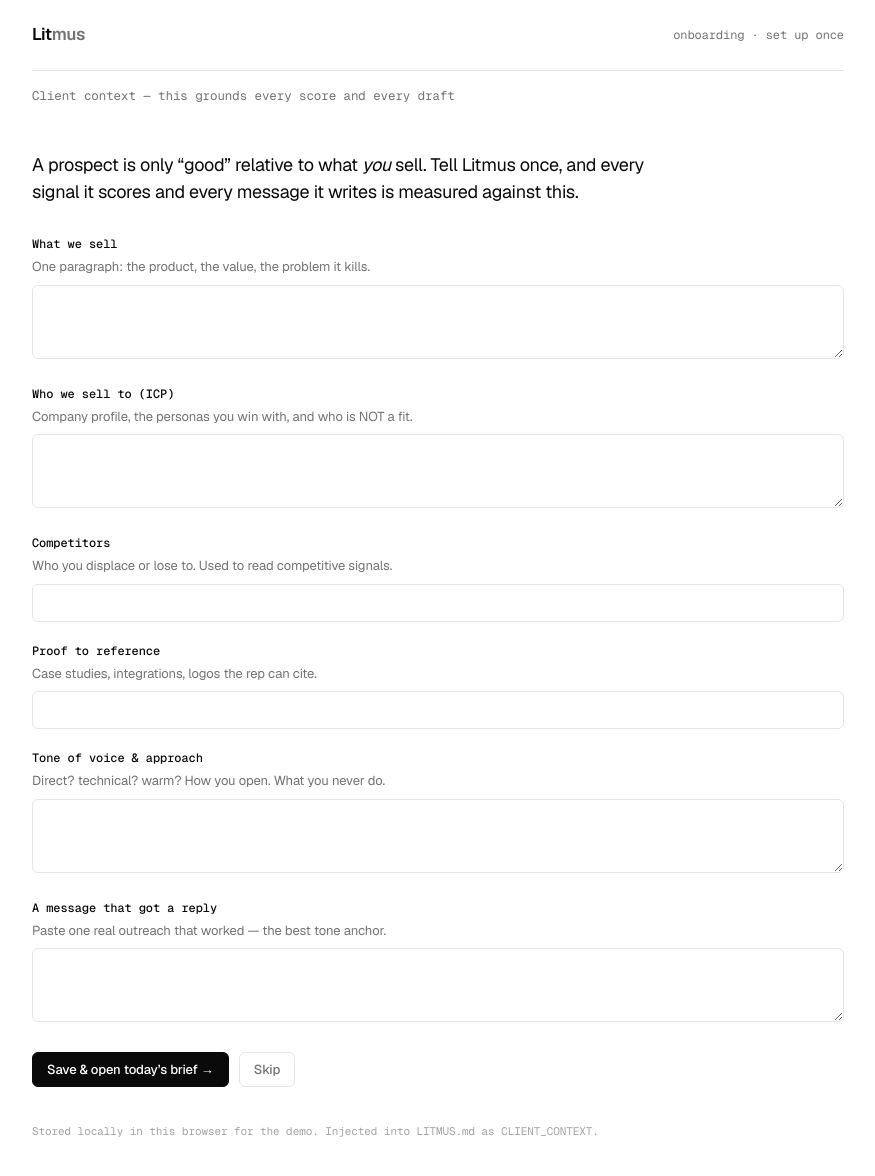
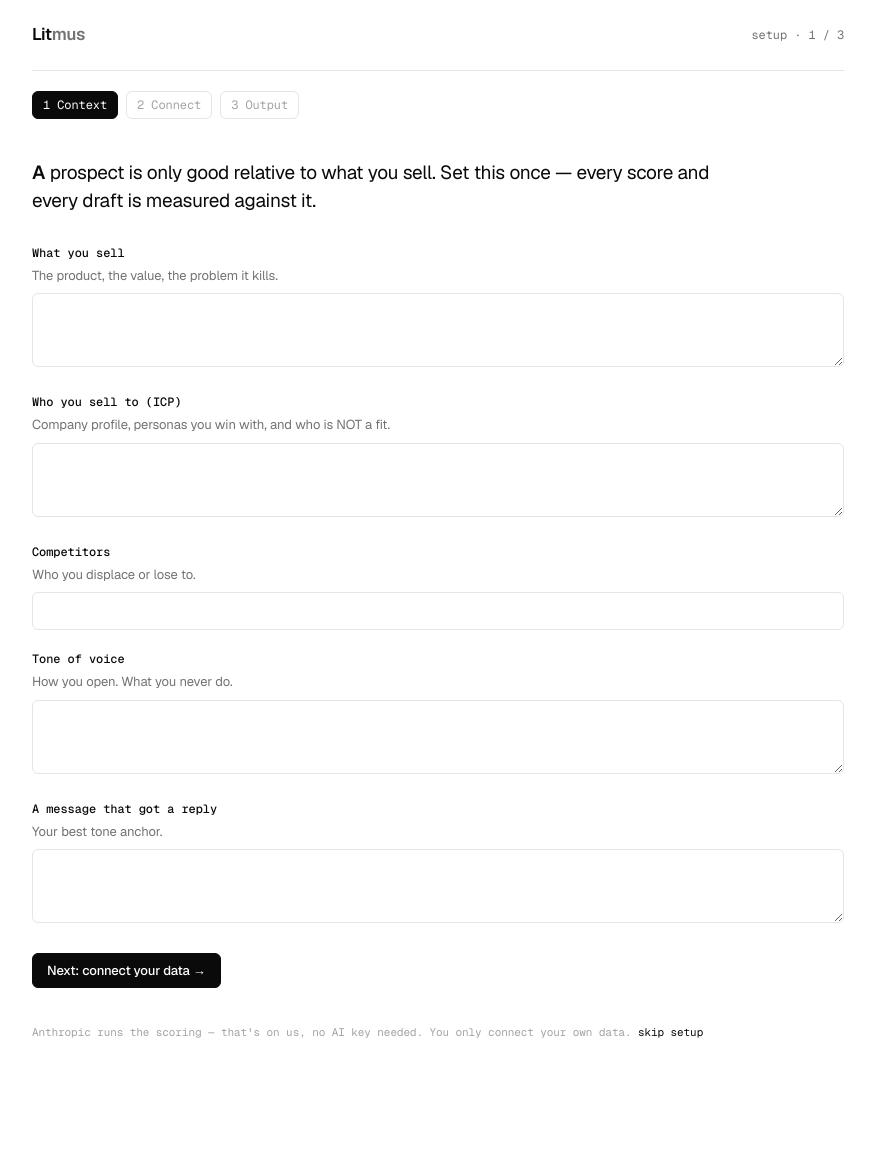
Before and after one commit to Morkeeth/Litmus-Anthropic-gtm, a Next.js app: page /onboarding in a window 1280 px wide. Shown: the top 1176 px of the page, without its empty margins (202-1077 px from the left). After the commit the page ends 1101 px from the top, so only its background shows below. Built offline with nearby package versions, Linux system fonts and the light colour scheme.

Commit message:
stepped onboarding: connect sources (key/MCP) + output config (destination, cadence, count); Sillage workspace seeded via API

```diff
--- a/app/globals.css
+++ b/app/globals.css
@@ -120,6 +120,19 @@
 .conn:last-child { border: none; }
 .dot { color: var(--faint); } .dot.ok { color: var(--hot); }
 
+/* Onboarding stepper + source cards */
+.stepper { display: flex; gap: 8px; padding: 20px 0 8px; font-family: var(--font-mono); font-size: 12px; flex-wrap: wrap; }
+.stepper .step { color: var(--faint); cursor: pointer; padding: 4px 10px; border: 1px solid var(--border); border-radius: 6px; }
+.stepper .step.active { color: var(--primary-fg); background: var(--primary); border-color: var(--primary); }
+.stepper .step.done { color: var(--fg); }
+.source { border: 1px solid var(--border); border-radius: var(--radius); padding: 14px 16px; margin: 10px 0; }
+.source-head { display: flex; justify-content: space-between; align-items: center; margin-bottom: 10px; }
+.source-head b { font-size: 14px; } .src-role { font-family: var(--font-mono); font-size: 11px; color: var(--muted); margin-left: 6px; }
+.source-modes { display: flex; gap: 8px; margin-bottom: 10px; }
+.source-modes button { font-size: 12px; padding: 6px 12px; }
+.choices { display: flex; gap: 8px; flex-wrap: wrap; }
+.choices button { font-size: 13px; }
+
 footer { padding: 36px 0 60px; font-family: var(--font-mono); font-size: 11px; color: var(--faint); }
 
 @media (max-width: 560px) {
--- a/app/onboarding/page.tsx
+++ b/app/onboarding/page.tsx
@@ -3,26 +3,40 @@
 import { useRouter } from "next/navigation";
 import Link from "next/link";
 
-const FIELDS = [
-  { key: "what_we_sell", label: "What we sell", hint: "One paragraph: the product, the value, the problem it kills.", area: true },
-  { key: "icp", label: "Who we sell to (ICP)", hint: "Company profile, the personas you win with, and who is NOT a fit.", area: true },
-  { key: "competitors", label: "Competitors", hint: "Who you displace or lose to. Used to read competitive signals.", area: false },
-  { key: "proof_assets", label: "Proof to reference", hint: "Case studies, integrations, logos the rep can cite.", area: false },
-  { key: "tone_of_voice", label: "Tone of voice & approach", hint: "Direct? technical? warm? How you open. What you never do.", area: true },
-  { key: "example_that_worked", label: "A message that got a reply", hint: "Paste one real outreach that worked — the best tone anchor.", area: true },
+const CTX_FIELDS = [
+  { key: "what_we_sell", label: "What you sell", hint: "The product, the value, the problem it kills.", area: true },
+  { key: "icp", label: "Who you sell to (ICP)", hint: "Company profile, personas you win with, and who is NOT a fit.", area: true },
+  { key: "competitors", label: "Competitors", hint: "Who you displace or lose to.", area: false },
+  { key: "tone_of_voice", label: "Tone of voice", hint: "How you open. What you never do.", area: true },
+  { key: "example_that_worked", label: "A message that got a reply", hint: "Your best tone anchor.", area: true },
 ];
+
+const SOURCES = [
+  { key: "fullenrich", name: "FullEnrich", role: "verify + email/phone", modes: ["API key"] },
+  { key: "sillage", name: "Sillage", role: "intent signals", modes: ["API key", "MCP login"] },
+  { key: "hubspot", name: "HubSpot / Salesforce", role: "your contacts (the volume)", modes: ["API key", "MCP login"] },
+];
+
+const DESTINATIONS = ["Dashboard", "Slack", "HubSpot", "Your agent"];
+const CADENCE = ["Once a day", "Twice a day", "Every 4 hours", "Hourly"];
 
 export default function Onboarding() {
   const router = useRouter();
+  const [step, setStep] = useState(1);
   const [ctx, setCtx] = useState<Record<string, string>>({});
+  const [conns, setConns] = useState<Record<string, { mode: string; connected: boolean }>>({});
+  const [cfg, setCfg] = useState({ destination: "Dashboard", cadence: "Once a day", count: 5 });
 
   useEffect(() => {
-    const saved = localStorage.getItem("litmus_context");
-    if (saved) setCtx(JSON.parse(saved));
+    try {
+      const c = localStorage.getItem("litmus_context"); if (c) setCtx(JSON.parse(c));
+      const g = localStorage.getItem("litmus_config"); if (g) { const p = JSON.parse(g); setConns(p.conns ?? {}); setCfg(p.cfg ?? cfg); }
+    } catch {}
   }, []);
 
-  function save() {
+  function finish() {
     localStorage.setItem("litmus_context", JSON.stringify(ctx));
+    localStorage.setItem("litmus_config", JSON.stringify({ conns, cfg }));
     router.push("/dashboard");
   }
 
@@ -30,32 +44,89 @@
     <div className="wrap">
       <header className="masthead">
         <div className="brand">Lit<em>mus</em></div>
-        <div className="meta">onboarding · set up once</div>
+        <div className="meta">setup · {step} / 3</div>
       </header>
-      <div className="subhead">Client context — this grounds every score and every draft</div>
 
-      <p className="lede" style={{ fontSize: 18, margin: "26px 0 30px" }}>
-        A prospect is only &ldquo;good&rdquo; relative to what <em>you</em> sell. Tell Litmus once, and
-        every signal it scores and every message it writes is measured against this.
-      </p>
+      <div className="stepper">
+        {["Context", "Connect", "Output"].map((s, i) => (
+          <span key={s} className={`step ${step === i + 1 ? "active" : step > i + 1 ? "done" : ""}`} onClick={() => setStep(i + 1)}>
+            {i + 1} {s}
+          </span>
+        ))}
+      </div>
 
-      {FIELDS.map((f) => (
+      {step === 1 && (
+        <>
+          <p className="lede"><span className="drop">A</span> prospect is only good relative to what you sell. Set this once — every score and every draft is measured against it.</p>
+          {CTX_FIELDS.map((f) => (
             <div className="field" key={f.key}>
               <label>{f.label}</label>
               <div className="hint">{f.hint}</div>
-          {f.area ? (
-            <textarea rows={3} value={ctx[f.key] ?? ""} onChange={(e) => setCtx({ ...ctx, [f.key]: e.target.value })} />
-          ) : (
-            <input value={ctx[f.key] ?? ""} onChange={(e) => setCtx({ ...ctx, [f.key]: e.target.value })} />
+              {f.area
+                ? <textarea rows={3} value={ctx[f.key] ?? ""} onChange={(e) => setCtx({ ...ctx, [f.key]: e.target.value })} />
+                : <input value={ctx[f.key] ?? ""} onChange={(e) => setCtx({ ...ctx, [f.key]: e.target.value })} />}
+            </div>
+          ))}
+          <div className="row"><button className="primary" onClick={() => setStep(2)}>Next: connect your data →</button></div>
+        </>
+      )}
+
+      {step === 2 && (
+        <>
+          <p className="lede" style={{ fontSize: 17 }}>Connect the tools you already use. Bring your own key, or log in via MCP. No FullEnrich or Sillage? Skip — Litmus still scores your CRM/CSV contacts.</p>
+          {SOURCES.map((s) => {
+            const c = conns[s.key];
+            return (
+              <div className="source" key={s.key}>
+                <div className="source-head">
+                  <div><b>{s.name}</b> <span className="src-role">{s.role}</span></div>
+                  <span className={`dot ${c?.connected ? "ok" : ""}`}>{c?.connected ? "● connected" : "○ not connected"}</span>
+                </div>
+                <div className="source-modes">
+                  {s.modes.map((m) => (
+                    <button key={m} className={c?.mode === m ? "primary" : "ghost"} onClick={() => setConns({ ...conns, [s.key]: { mode: m, connected: false } })}>{m}</button>
+                  ))}
+                </div>
+                {c?.mode === "API key" && (
+                  <input placeholder={`${s.name} API key`} onChange={(e) => setConns({ ...conns, [s.key]: { mode: "API key", connected: e.target.value.length > 8 } })} />
+                )}
+                {c?.mode === "MCP login" && (
+                  <button className="ghost" onClick={() => setConns({ ...conns, [s.key]: { mode: "MCP login", connected: true } })}>{c.connected ? "✓ logged in" : `Log in to ${s.name} via MCP →`}</button>
                 )}
               </div>
-      ))}
+            );
+          })}
+          <div className="row"><button className="ghost" onClick={() => setStep(1)}>← Back</button><button className="primary" onClick={() => setStep(3)}>Next: choose your output →</button></div>
+        </>
+      )}
 
-      <div className="row">
-        <button className="primary" onClick={save}>Save & open today&rsquo;s brief →</button>
-        <Link href="/dashboard"><button className="ghost">Skip</button></Link>
+      {step === 3 && (
+        <>
+          <p className="lede" style={{ fontSize: 17 }}>Where should the brief land, how often, and how many prospects? Litmus delivers a ranked, drafted list — you approve and send.</p>
+
+          <div className="field">
+            <label>Deliver to</label>
+            <div className="hint">The scored list is sent wherever you work.</div>
+            <div className="choices">{DESTINATIONS.map((d) => <button key={d} className={cfg.destination === d ? "primary" : "ghost"} onClick={() => setCfg({ ...cfg, destination: d })}>{d}</button>)}</div>
           </div>
-      <footer>Stored locally in this browser for the demo. Injected into LITMUS.md as CLIENT_CONTEXT.</footer>
+
+          <div className="field">
+            <label>How often</label>
+            <div className="hint">Litmus re-scores the firehose on this cadence.</div>
+            <div className="choices">{CADENCE.map((d) => <button key={d} className={cfg.cadence === d ? "primary" : "ghost"} onClick={() => setCfg({ ...cfg, cadence: d })}>{d}</button>)}</div>
+          </div>
+
+          <div className="field">
+            <label>Prospects per brief</label>
+            <div className="hint">The overloaded rep wants a short list. Default 5.</div>
+            <div className="choices">{[3, 5, 7, 10].map((n) => <button key={n} className={cfg.count === n ? "primary" : "ghost"} onClick={() => setCfg({ ...cfg, count: n })}>{n}</button>)}</div>
+          </div>
+
+          <div className="row"><button className="ghost" onClick={() => setStep(2)}>← Back</button><button className="primary" onClick={finish}>Open my brief →</button></div>
+        </>
+      )}
+
+      <footer>Anthropic runs the scoring — that's on us, no AI key needed. You only connect your own data. <Link href="/dashboard">skip setup</Link></footer>
     </div>
   );
 }
```
Lines whose indentation alone changed are shown as unchanged.
